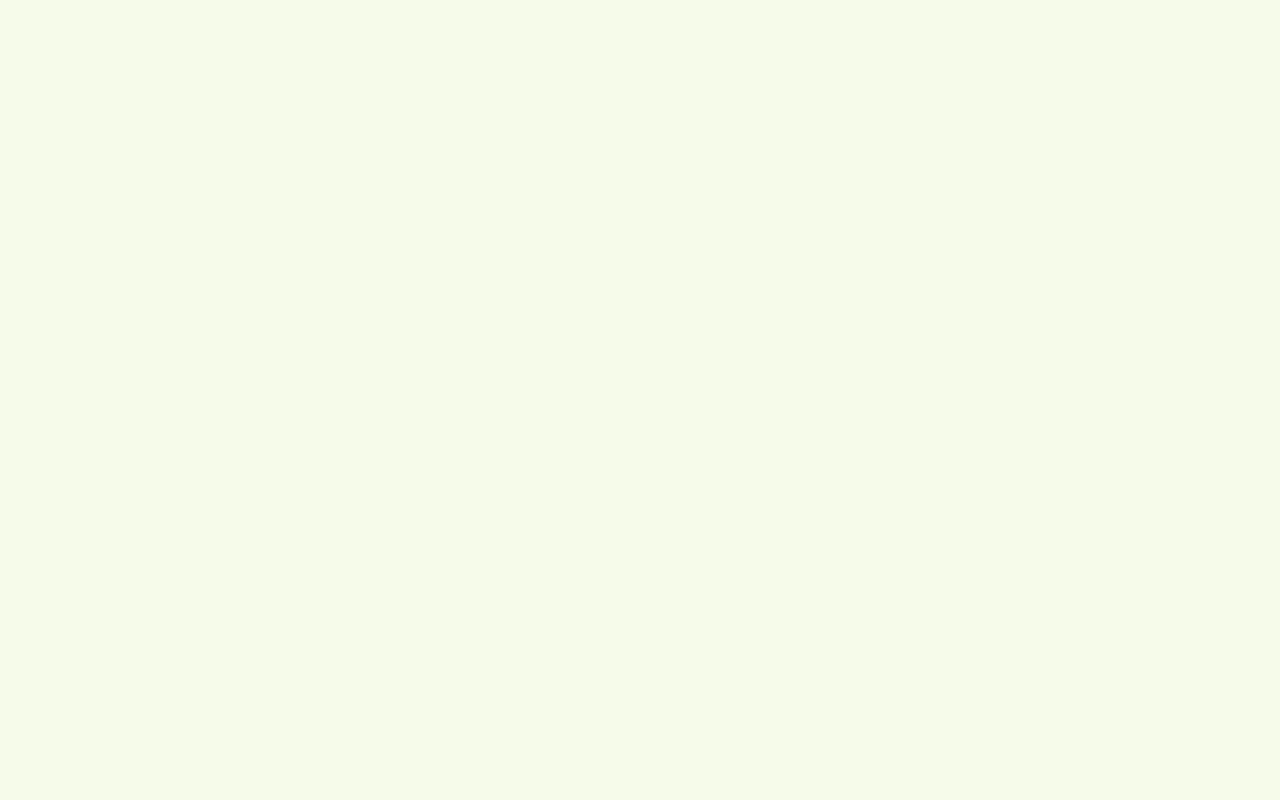
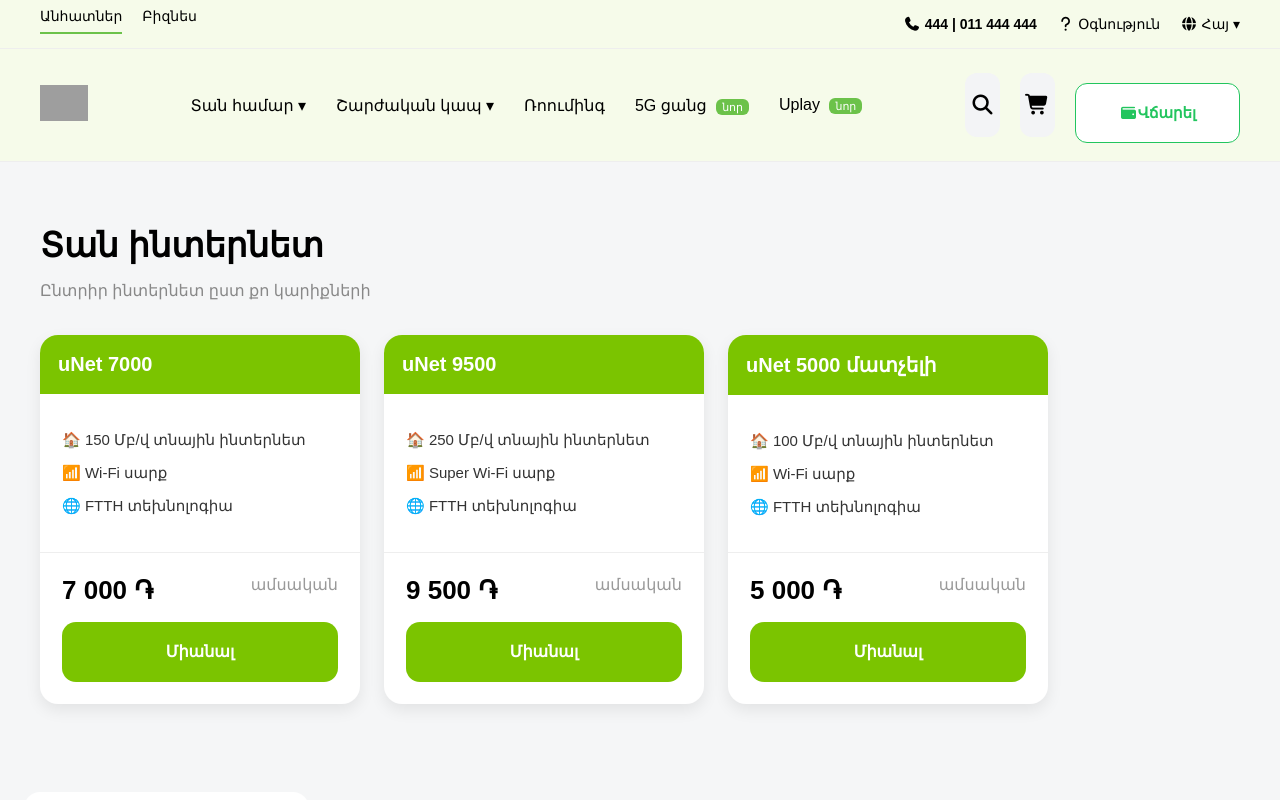
Before and after one commit to vahagndilanyan777ait-sudo/ucom, a React (Vite) app: page /forHome in a window 1280 px wide. Shown: the top 800 px of the page. Built offline with nearby package versions, Linux system fonts and the light colour scheme; grey boxes are pictures that could not be loaded.

Commit message:
add plans data

```diff
--- /dev/null
+++ b/src/components/plansdata.css
@@ -0,0 +1,102 @@
+.plans-wrapper {
+  padding: 40px;
+  background: #f5f6f7;
+  font-family: Arial, sans-serif;
+}
+
+.plans-title {
+  font-size: 34px;
+  margin-bottom: 5px;
+}
+
+.plans-subtitle {
+  color: #888;
+  margin-bottom: 35px;
+}
+
+.plans-cards {
+  display: flex;
+  gap: 24px;
+  flex-wrap: wrap;
+}
+
+/* Քարտ */
+.plan-card {
+  width: 320px;
+  background: #fff;
+  border-radius: 18px;
+  box-shadow: 0 6px 16px rgba(0,0,0,0.08);
+  display: flex;
+  flex-direction: column;
+  justify-content: space-between;
+}
+
+/* Վերնագիր */
+.plan-header {
+  background: #7bc400;
+  color: #fff;
+  padding: 18px;
+  font-size: 20px;
+  font-weight: bold;
+  border-radius: 18px 18px 0 0;
+}
+
+/* Միջին մաս */
+.plan-body {
+  padding: 22px;
+  color: #333;
+}
+
+.plan-body p {
+  margin-bottom: 14px;
+  font-size: 15px;
+}
+
+/* Ներքև */
+.plan-footer {
+  padding: 22px;
+  border-top: 1px solid #eee;
+}
+
+.price-block {
+  display: flex;
+  justify-content: space-between;
+  margin-bottom: 16px;
+}
+
+.price {
+  font-size: 26px;
+  font-weight: bold;
+}
+
+.period {
+  color: #999;
+}
+
+/* Կոճակ */
+.connect-btn {
+  width: 100%;
+  padding: 14px;
+  background: #7bc400;
+  border: none;
+  border-radius: 14px;
+  color: #fff;
+  font-size: 16px;
+  cursor: pointer;
+}
+
+.connect-btn:hover {
+  background: #6aad00;
+}
+
+/* Mobile */
+@media (max-width: 768px) {
+  .plans-cards {
+    justify-content: center;
+  }
+
+  .plan-card {
+    width: 100%;
+    max-width: 380px;
+  }
+}
--- /dev/null
+++ b/src/components/plansdata.jsx
@@ -0,0 +1,66 @@
+import './plansdata.css'
+
+
+export const plansdata = [
+  {
+    id: 1,
+    title: "uNet 7000",
+    speed: "150 Մբ/վ տնային ինտերնետ",
+    wifi: "Wi-Fi սարք",
+    tech: "FTTH տեխնոլոգիա",
+    price: "7 000 ֏",
+    period: "ամսական"
+  },
+  {
+    id: 2,
+    title: "uNet 9500",
+    speed: "250 Մբ/վ տնային ինտերնետ",
+    wifi: "Super Wi-Fi սարք",
+    tech: "FTTH տեխնոլոգիա",
+    price: "9 500 ֏",
+    period: "ամսական"
+  },
+  {
+    id: 3,
+    title: "uNet 5000 մատչելի",
+    speed: "100 Մբ/վ տնային ինտերնետ",
+    wifi: "Wi-Fi սարք",
+    tech: "FTTH տեխնոլոգիա",
+    price: "5 000 ֏",
+    period: "ամսական"
+  }
+];
+
+
+
+
+export default function InternetPlans() {
+  return (
+    <div className="plans-wrapper">
+      <h1 className="plans-title">Տան ինտերնետ</h1>
+      <p className="plans-subtitle">Ընտրիր ինտերնետ ըստ քո կարիքների</p>
+
+      <div className="plans-cards">
+        {plansdata.map(plan => (
+          <div className="plan-card" key={plan.id}>
+            <div className="plan-header">{plan.title}</div>
+
+            <div className="plan-body">
+              <p>🏠 {plan.speed}</p>
+              <p>📶 {plan.wifi}</p>
+              <p>🌐 {plan.tech}</p>
+            </div>
+
+            <div className="plan-footer">
+              <div className="price-block">
+                <span className="price">{plan.price}</span>
+                <span className="period">{plan.period}</span>
+              </div>
+              <button className="connect-btn">Միանալ</button>
+            </div>
+          </div>
+        ))}
+      </div>
+    </div>
+  );
+}
--- a/src/pages/ForHome.jsx
+++ b/src/pages/ForHome.jsx
@@ -1,9 +1,15 @@
 import React from 'react'
+import Header from '../components/header'
+import Footer from '../components/footer'
+import Plansdata from '../components/plansdata'
 
 export default function ForHome() {
   return (
     <>
+      <Header/>
+      <Plansdata/>
 
+      <Footer/>
     </>
   )
 }
```
